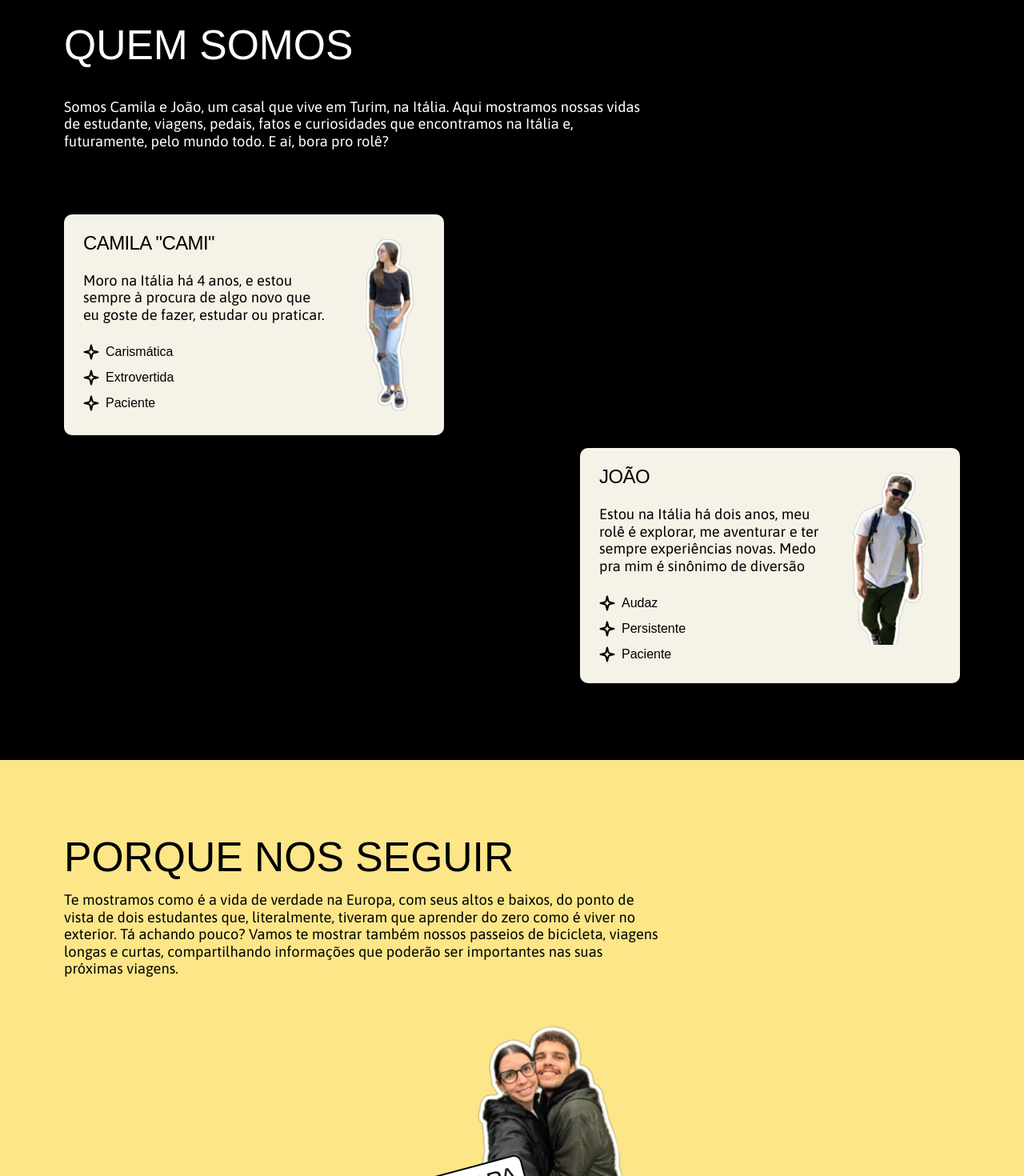
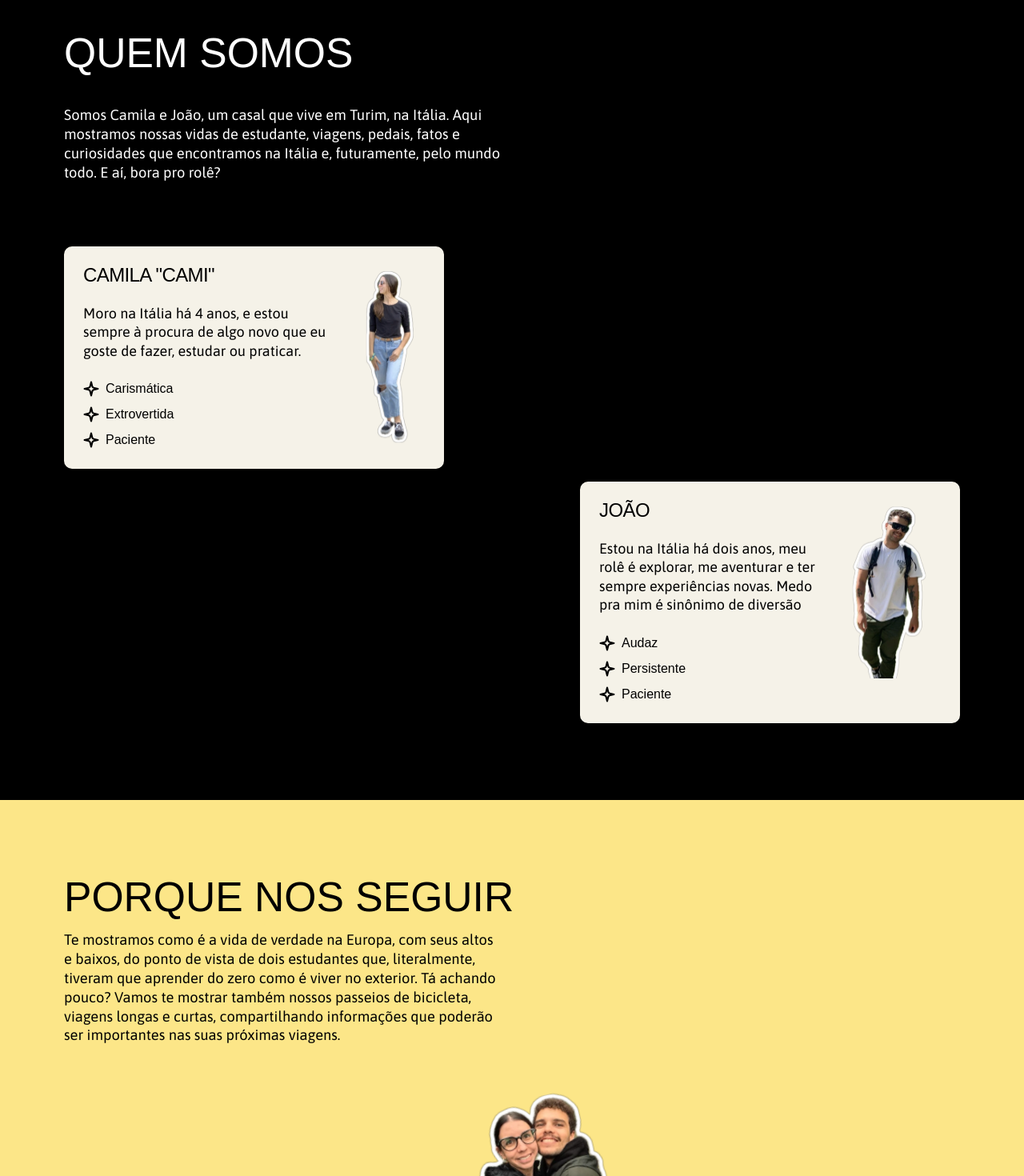
Before and after one commit to devcarolinealmeida/bora-pro-role, a Next.js app: page / in a window 1280 px wide. Shown: the part 900-2370 px from the top of the page at 80% size. Built offline with nearby package versions, Linux system fonts and the light colour scheme; no server answers; a web font is replaced by a local one.

Commit message:
UPDATE: max-w

```diff
--- a/app/globals.css
+++ b/app/globals.css
@@ -35,7 +35,7 @@ p, h5 {
 }
 p {
   font-size: clamp(1rem, 0.9363rem + 0.2614vw, 1.25rem);
-  line-height: 1.35rem !important;
+  line-height: 130% !important;
 }
 
 section {
--- a/components/CardQuemSomos.tsx
+++ b/components/CardQuemSomos.tsx
@@ -50,7 +50,7 @@ const CardDescription = React.forwardRef<
 >(({ className, ...props }, ref) => (
   <p
     ref={ref}
-    className={twMerge("mb-6", className)}
+    className={twMerge("mb-6 text-[0.875rem] lg:text-[18px]", className)}
     {...props}
   />
 ))
--- a/sections/PorqueNosSeguir/index.tsx
+++ b/sections/PorqueNosSeguir/index.tsx
@@ -10,7 +10,7 @@ export const PorqueNosSeguir = () => {
       <div className="container min-h-svh">
         <div className="">
           <h4 className="mb-4">Porque nos seguir</h4>
-          <p className="mb-8 md:max-w-[76ch]">
+          <p className="mb-8 md:max-w-[56ch]">
             Te mostramos como é a vida de verdade na Europa, com seus altos e
             baixos, do ponto de vista de dois estudantes que, literalmente,
             tiveram que aprender do zero como é viver no exterior. Tá achando
--- a/sections/QuemSomos/index.tsx
+++ b/sections/QuemSomos/index.tsx
@@ -20,7 +20,7 @@ export const QuemSomos = () => {
         <div>
           <div className="pb-12">
             <h4 className="text-white mb-10">Quem somos</h4>
-            <p className="text-white md:max-w-[76ch] mb-8">
+            <p className="text-white md:max-w-[56ch] mb-8">
               Somos Camila e João, um casal que vive em Turim, na Itália. Aqui
               mostramos nossas vidas de estudante, viagens, pedais, fatos e
               curiosidades que encontramos na Itália e, futuramente, pelo mundo
--- a/sections/VideosYoutube/page.jsx
+++ b/sections/VideosYoutube/page.jsx
@@ -39,7 +39,7 @@ const VideosYoutube = () => {
       <div className="container">
         <div className="pb-24">
           <h4 className=" text-white mb-10">Se inscreva no Canal!</h4>
-          <p className="text-white">
+          <p className="text-white max-w-[56ch]">
             Bateu a curiosidade? Dá uma olhadinha nos nossos vídeos, e não
             esquece de se inscrever no canal.
           </p>
```
Also changed, not shown: public/svg-sfondo-purple.svg.
